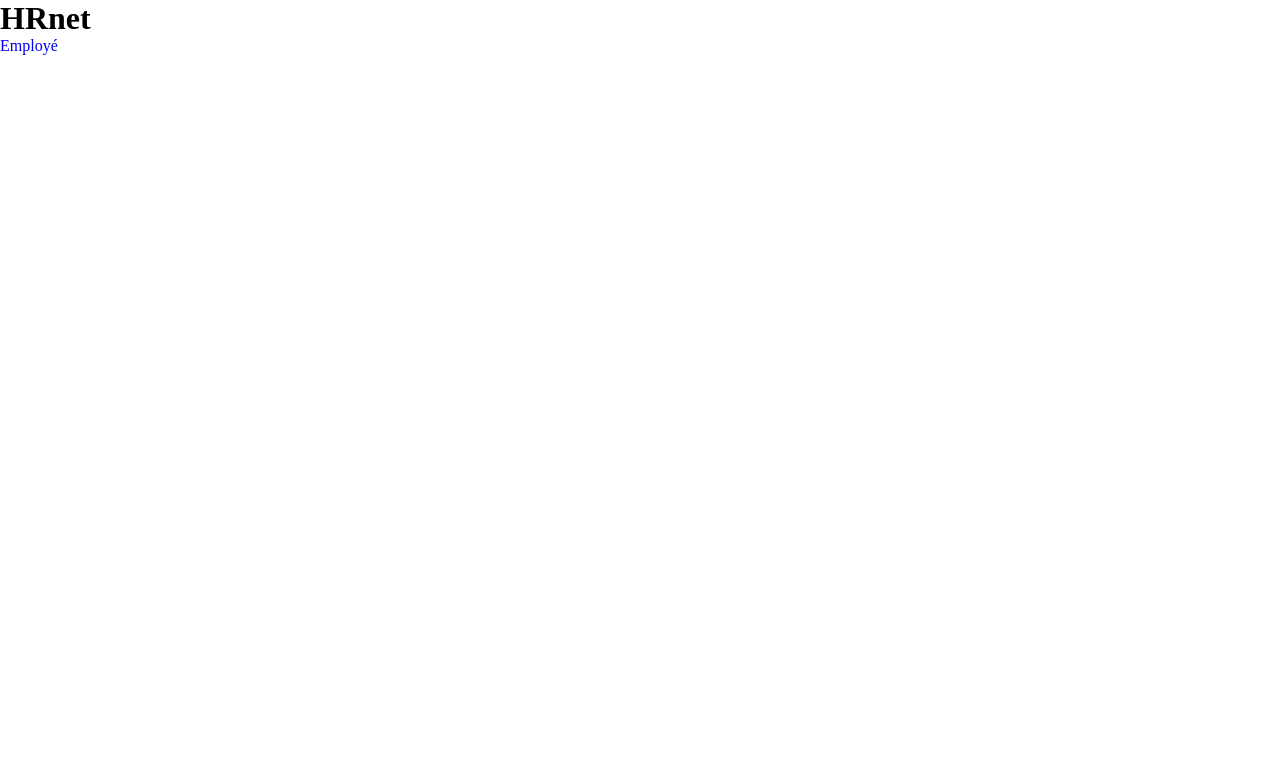
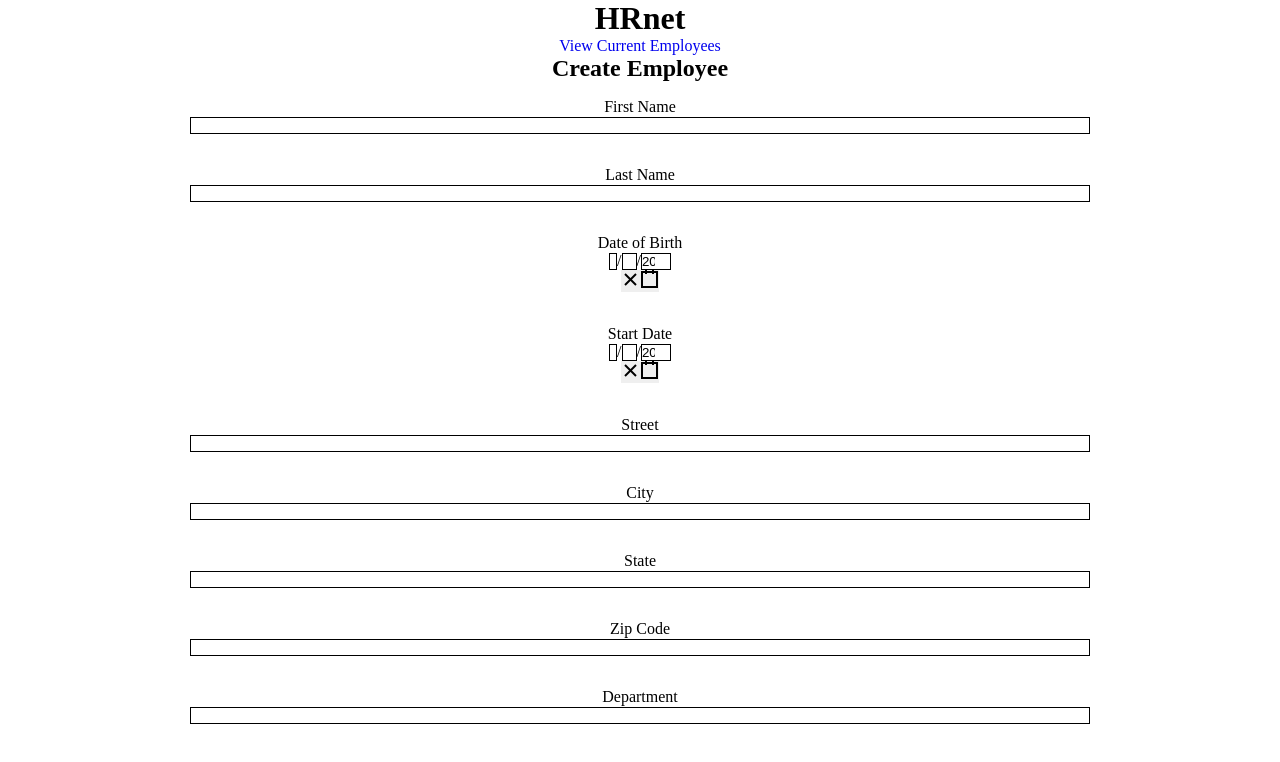
Before and after one commit to iRazzh/WealthHealth, a React (Create React App) app: page / in a window 1280 px wide. Shown: the top 762 px of the page. Built offline with nearby package versions, Linux system fonts and the light colour scheme.

Commit message:
start project add date time picker

```diff
--- a/package.json
+++ b/package.json
@@ -7,6 +7,7 @@
     "@testing-library/react": "^13.4.0",
     "@testing-library/user-event": "^13.5.0",
     "react": "^18.2.0",
+    "react-date-picker": "^9.2.0",
     "react-dom": "^18.2.0",
     "react-router-dom": "^6.8.1",
     "react-scripts": "5.0.1",
--- /dev/null
+++ b/src/components/CreateEmployee.jsx
@@ -0,0 +1,60 @@
+import '../css/CreateEmployee.css';
+import DatePicker from 'react-date-picker'
+import { useState } from 'react';
+
+export default function CreateEmployee() {
+    const [value, onChange] = useState(new Date());
+
+    return(
+        <>
+            <h2>Create Employee</h2>
+
+            <form className="form-create-employee">
+                <section>
+                    <label htmlFor="FirstName">First Name</label>
+                    <input id="FirstName" type="text" />
+                </section>
+
+                <section>
+                    <label htmlFor="LastName">Last Name</label>
+                    <input id="LastName" type="text" />
+                </section>
+
+                <section>
+                    <label htmlFor="">Date of Birth</label>
+                    <DatePicker onChange={onChange} value={value} />
+                </section>
+
+                <section>
+                    <label htmlFor="StartDate">Start Date</label>
+                    <DatePicker onChange={onChange} value={value} />
+                </section>
+
+                <section>
+                    <label htmlFor="Street">Street</label>
+                    <input id="Street" type="text" />
+                </section>
+
+                <section>
+                    <label htmlFor="City">City</label>
+                    <input id="City" type="text" />
+                </section>
+
+                <section>
+                    <label htmlFor="State">State</label>
+                    <input id="State" type="text" />
+                </section>
+
+                <section>
+                    <label htmlFor="StartDate">Zip Code</label>
+                    <input id="Zip Code" type="number" />
+                </section>
+
+                <section>
+                    <label htmlFor="Department">Department</label>
+                    <input id="Department" type="text" />
+                </section>
+            </form>
+        </>
+    )
+}
--- /dev/null
+++ b/src/css/CreateEmployee.css
@@ -0,0 +1,13 @@
+.form-create-employee{
+    display: flex;
+    flex-wrap: wrap;
+    justify-content: center;
+}
+.form-create-employee section{
+    width: 75%;
+    margin: 1rem 0;
+}
+.form-create-employee input{
+    width: 100%;
+    border: 1px solid black;
+}
--- a/src/css/Homepage.css
+++ b/src/css/Homepage.css
@@ -0,0 +1,5 @@
+main{
+    max-width: 1200px;
+    margin: 0 auto;
+    text-align: center;
+}
--- a/src/pages/Homepage.jsx
+++ b/src/pages/Homepage.jsx
@@ -2,12 +2,17 @@ import '../css/Homepage.css';
 import { Link } from 'react-router-dom';
 
 import Header from "../components/Header";
+import CreateEmployee from "../components/CreateEmployee.jsx";
 
 export default function Homepage() {
     return(
         <>
+        <main className="homepage">
             <Header />
-            <Link to="/current-employees">Employé</Link>
+            <Link to="/current-employees">View Current Employees</Link>
+
+            <CreateEmployee/ >
+        </main>
         </>
     )
 }
```
Also changed, not shown: src/app/App.jsx (line endings or trailing spaces), 1 other file (tests, documents, lock files or other folders).
